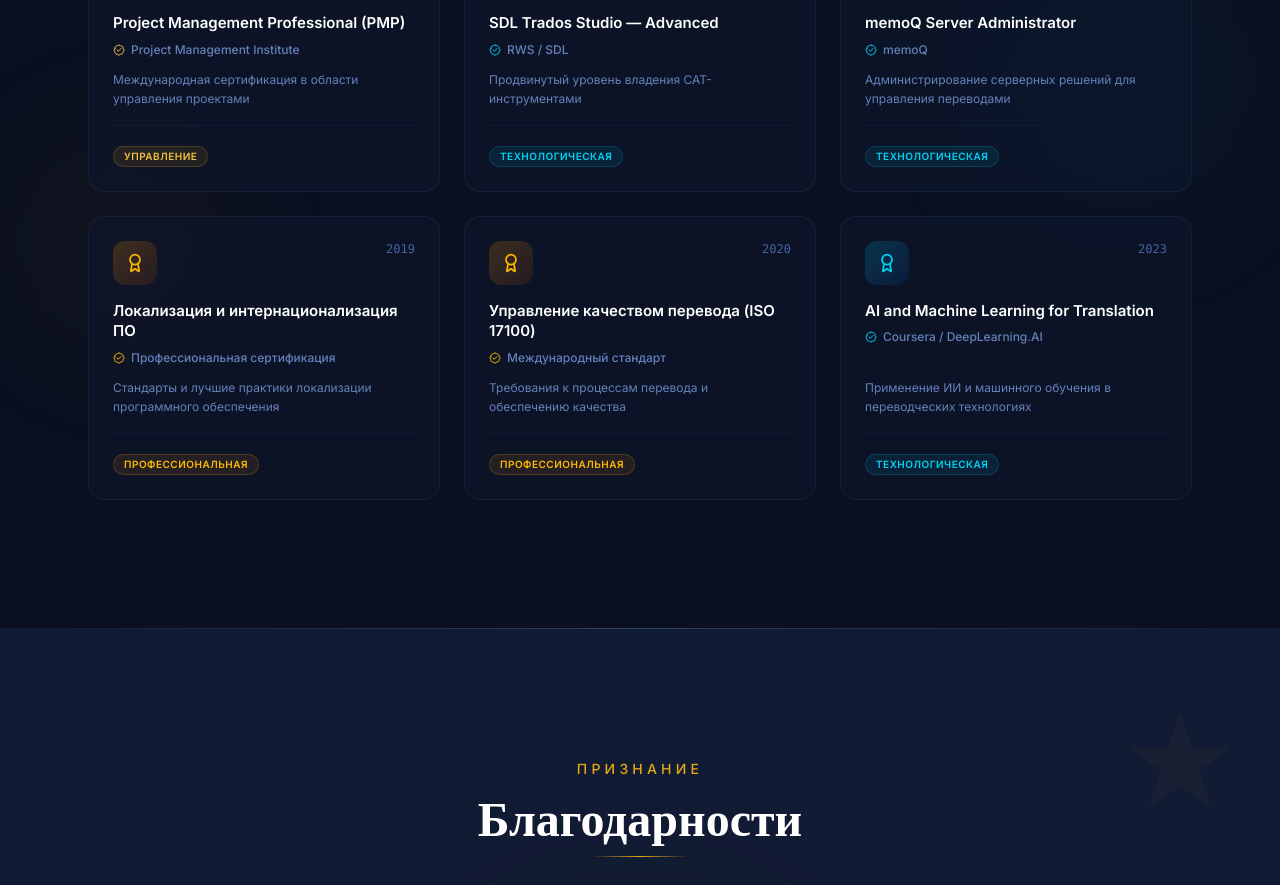
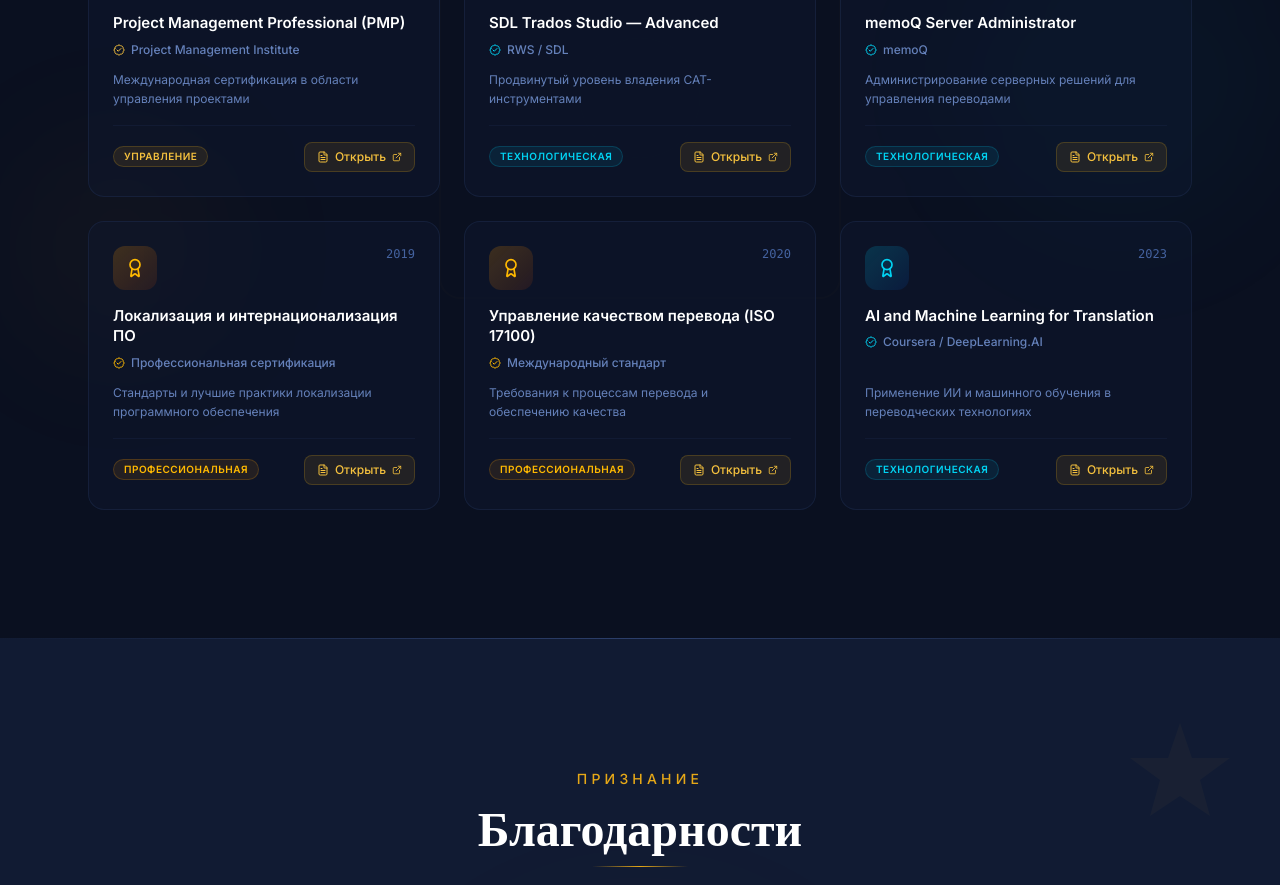
Before and after one commit to Oletol/Gilin-MI-1, a React (Vite) app: page / in a window 1280 px wide. Shown: the part 6260-7145 px from the top of the page. Built offline with nearby package versions, Linux system fonts and the light colour scheme; a web font is replaced by a local one.

Commit message:
certificates

```diff
--- a/src/components/Certificates.tsx
+++ b/src/components/Certificates.tsx
@@ -1,4 +1,13 @@
-import { Award, ExternalLink, BadgeCheck } from 'lucide-react';
+import { useState } from 'react';
+import { Award, BadgeCheck, FileText, ExternalLink, Eye } from 'lucide-react';
+import Lightbox from './Lightbox';
+
+import certPmp from '../assets/certificates/cert-pmp.jpg';
+import certTrados from '../assets/certificates/cert-trados.jpg';
+import certMemoq from '../assets/certificates/cert-memoq.jpg';
+import certLocalization from '../assets/certificates/cert-localization.jpg';
+import certIso from '../assets/certificates/cert-iso.jpg';
+import certAi from '../assets/certificates/cert-ai.jpg';
 
 interface Certificate {
   title: string;
@@ -6,6 +15,7 @@ interface Certificate {
   year: string;
   category: 'professional' | 'technology' | 'management';
   description?: string;
+  image: string;
 }
 
 const certificates: Certificate[] = [
@@ -15,6 +25,7 @@ const certificates: Certificate[] = [
     year: '2021',
     category: 'management',
     description: 'Международная сертификация в области управления проектами',
+    image: certPmp,
   },
   {
     title: 'SDL Trados Studio — Advanced',
@@ -22,6 +33,7 @@ const certificates: Certificate[] = [
     year: '2020',
     category: 'technology',
     description: 'Продвинутый уровень владения CAT-инструментами',
+    image: certTrados,
   },
   {
     title: 'memoQ Server Administrator',
@@ -29,6 +41,7 @@ const certificates: Certificate[] = [
     year: '2021',
     category: 'technology',
     description: 'Администрирование серверных решений для управления переводами',
+    image: certMemoq,
   },
   {
     title: 'Локализация и интернационализация ПО',
@@ -36,6 +49,7 @@ const certificates: Certificate[] = [
     year: '2019',
     category: 'professional',
     description: 'Стандарты и лучшие практики локализации программного обеспечения',
+    image: certLocalization,
   },
   {
     title: 'Управление качеством перевода (ISO 17100)',
@@ -43,6 +57,7 @@ const certificates: Certificate[] = [
     year: '2020',
     category: 'professional',
     description: 'Требования к процессам перевода и обеспечению качества',
+    image: certIso,
   },
   {
     title: 'AI and Machine Learning for Translation',
@@ -50,6 +65,7 @@ const certificates: Certificate[] = [
     year: '2023',
     category: 'technology',
     description: 'Применение ИИ и машинного обучения в переводческих технологиях',
+    image: certAi,
   },
 ];
 
@@ -78,6 +94,8 @@ const categoryColors = {
 };
 
 export default function Certificates() {
+  const [lightbox, setLightbox] = useState<{ src: string; alt: string } | null>(null);
+
   return (
     <section id="certificates" className="relative bg-navy-950 py-24 md:py-32 overflow-hidden">
       {/* Background */}
@@ -85,7 +103,6 @@ export default function Certificates() {
         <div className="absolute top-0 left-0 right-0 h-px bg-gradient-to-r from-transparent via-navy-800 to-transparent" />
         <div className="absolute top-1/3 right-0 w-80 h-80 rounded-full bg-cyan-500/3 blur-3xl" />
         <div className="absolute bottom-1/4 left-0 w-60 h-60 rounded-full bg-amber-500/3 blur-3xl" />
-        {/* Certificate-like decoration */}
         <svg className="absolute left-1/2 top-1/2 -translate-x-1/2 -translate-y-1/2 w-[500px] h-[500px] opacity-[0.01]" viewBox="0 0 500 500">
           <rect x="50" y="50" width="400" height="400" rx="20" stroke="#f5c13e" fill="none" strokeWidth="2" />
           <rect x="80" y="80" width="340" height="340" rx="10" stroke="#f5c13e" fill="none" strokeWidth="0.5" strokeDasharray="8,4" />
@@ -142,22 +159,39 @@ export default function Certificates() {
                   </p>
                 )}
 
-                {/* Category badge */}
-                <div className="mt-4 pt-4 border-t border-navy-800/30">
+                {/* Category badge + open button */}
+                <div className="mt-4 pt-4 border-t border-navy-800/30 flex items-center justify-between">
                   <span className={`inline-flex items-center gap-1 px-2.5 py-0.5 rounded-full text-[10px] font-semibold uppercase tracking-wider border ${colors.bg} ${colors.border} ${colors.text}`}>
                     {colors.label}
                   </span>
+                  <button
+                    onClick={() => setLightbox({ src: cert.image, alt: cert.title })}
+                    className="inline-flex items-center gap-1.5 px-3 py-1.5 rounded-lg bg-gold-500/10 border border-gold-500/20 text-gold-400 text-xs font-medium hover:bg-gold-500/20 hover:border-gold-500/30 transition-all duration-300 hover:-translate-y-0.5 hover:shadow-md hover:shadow-gold-500/10"
+                  >
+                    <FileText size={12} />
+                    <span>Открыть</span>
+                    <ExternalLink size={10} />
+                  </button>
                 </div>
 
                 {/* Corner decoration */}
                 <div className="absolute top-0 right-0 w-12 h-12 overflow-hidden rounded-tr-2xl opacity-0 group-hover:opacity-100 transition-opacity duration-500">
-                  <ExternalLink size={10} className="absolute top-3 right-3 text-navy-500" />
+                  <Eye size={10} className="absolute top-3 right-3 text-navy-500" />
                 </div>
               </div>
             );
           })}
         </div>
       </div>
+
+      {/* Lightbox */}
+      {lightbox && (
+        <Lightbox
+          src={lightbox.src}
+          alt={lightbox.alt}
+          onClose={() => setLightbox(null)}
+        />
+      )}
     </section>
   );
 }
```
